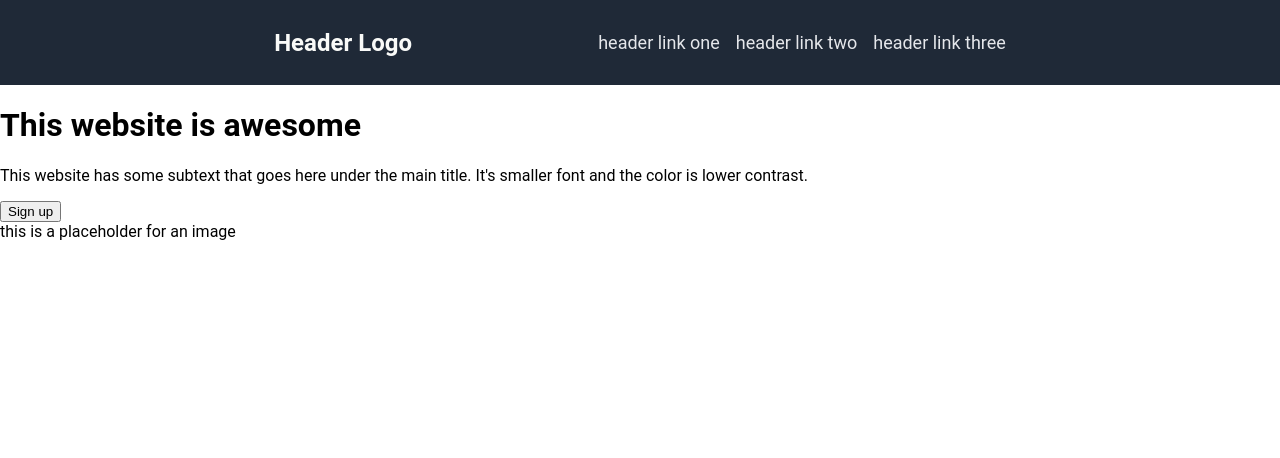
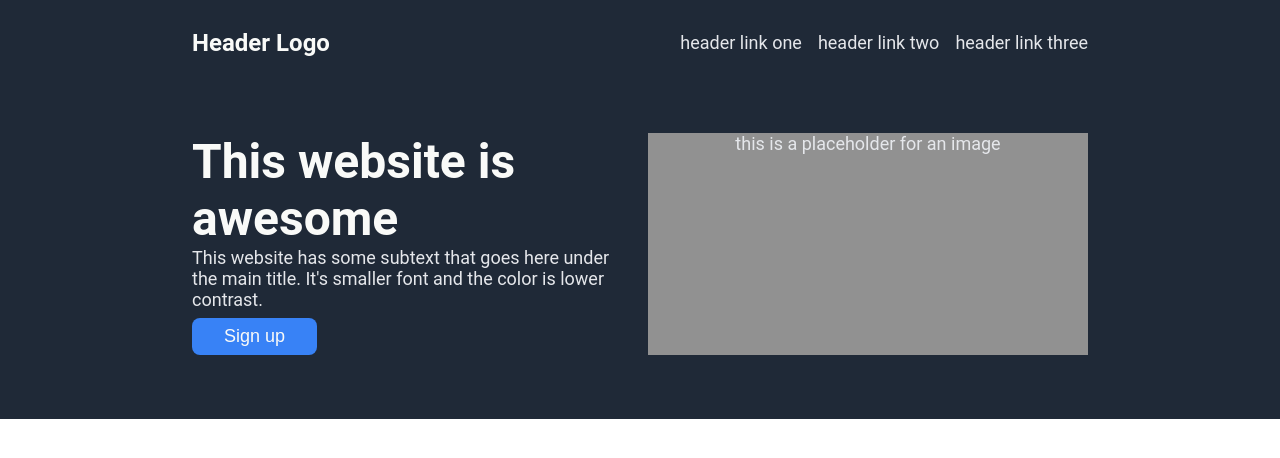
Before and after one commit to Samxiety/Odin-Project-Landing-Page, a plain HTML site: page index.html in a window 1280 px wide. Drawn offline with Linux system fonts and the light colour scheme.

Commit message:
Add hero as a flex container
Styled it accordingly. The sign up button was a bit tricky but
I got it eventually with radius. Not sure about the image text problem
right now, going back to that later.

```diff
--- a/styles.css
+++ b/styles.css
@@ -8,24 +8,72 @@ body {
 
 .header {
     display: flex;
-    justify-content: space-evenly;
+    justify-content: space-between;
     align-items: center;
     background-color: #1F2937;
-    padding: 16px 10%;
+    padding: 16px 15% 0 15%;
 }
     .header-logo {
         color: #f9faf8;
         font-size: 24px;
         font-weight: bold;
+        flex-shrink: 0;
     }
 
     .header-links {
         display: flex;
         gap: 16px;
         list-style-type: none;
+        flex-shrink: 0;
     }
     .header-links a {
         text-decoration: none;
         color: #e5e7eb;
         font-size: 18px;
     }
+
+.section1 {
+    display: flex;
+    background-color: #1F2937;
+    justify-content: center;
+    padding: 64px 15%;
+    gap: 16px;
+}
+
+    .hero-text {
+        width: 50%;
+    }
+    .hero-text h1 {
+        font-size: 48px;
+        font-weight: bold;
+        color: #f9faf8;
+        margin-bottom: 0;
+        margin-top: 0;
+    }
+    .hero-text .subtext {
+        font-size: 18px;
+        color: #e5e7eb;
+        margin: 0;
+    }
+    .hero-text button {
+        border-radius: 8px;
+        border: none;
+        background-color: #3882f6;
+        color: #f9faf8;
+        font-size: 18px;
+        padding: 8px 32px;
+        margin-top: 8px;
+
+    }
+/*  I'm not sure how to center the text here vertically
+    without the grey background being reduced to one line.
+    I'll be going back to that later */
+    .hero-image {
+        width: 50%;
+        background-color: rgb(145, 145, 145);
+        color: #e5e7eb;
+        font-size: 18px;
+        text-align: center;
+
+
+    }
```
